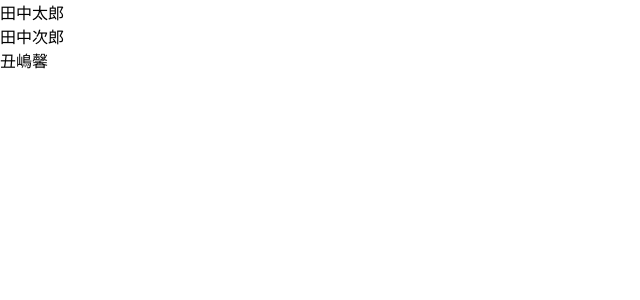
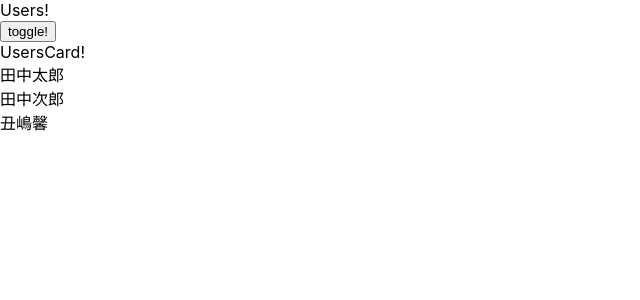
Before and after one commit to ayataka0nk/nextjs12-reactquery-sample, a Next.js app: page /users in a window 1280 px wide. Shown: the top 300 px of the page, without its empty margins (0-640 px from the left). Built offline with nearby package versions, Linux system fonts and the light colour scheme.

Commit message:
suspendによるローディング表示実装

```diff
--- /dev/null
+++ b/src/components/SafeHydrate.tsx
@@ -0,0 +1,10 @@
+import React from 'react'
+
+type SafeHydrateProps = {
+  children: JSX.Element | JSX.Element[]
+}
+const SafeHydrate = (props: SafeHydrateProps) => {
+  return <>{props.children}</>
+}
+
+export default SafeHydrate
--- /dev/null
+++ b/src/components/users/index.tsx
@@ -0,0 +1,16 @@
+import { useQuery } from 'react-query'
+import { usersQueryOptions } from '../../queryOptions/usersQueryOptions'
+
+export const Users = () => {
+  const users = useQuery(usersQueryOptions)
+  return (
+    <div>
+      <div>UsersCard!</div>
+      <div>
+        {users?.data?.map((user) => {
+          return <div key={user.userId}>{user.userName}</div>
+        })}
+      </div>
+    </div>
+  )
+}
--- a/src/pages/_app.tsx
+++ b/src/pages/_app.tsx
@@ -1,15 +1,26 @@
 import React from 'react'
 import '../styles/globals.css'
 import type { AppProps } from 'next/app'
-import { Hydrate, QueryClient, QueryClientProvider } from 'react-query'
+import { QueryClient, QueryClientProvider } from 'react-query'
+import dynamic from 'next/dynamic'
+
+const queryClient = new QueryClient({
+  defaultOptions: {
+    queries: {
+      suspense: true,
+    },
+  },
+})
 
 function MyApp({ Component, pageProps }: AppProps) {
-  const [queryClient] = React.useState(() => new QueryClient())
+  const SafeHydrate = dynamic(() => import('../components/SafeHydrate'), {
+    ssr: false,
+  })
   return (
     <QueryClientProvider client={queryClient}>
-      <Hydrate state={pageProps.dehydratedState}>
+      <SafeHydrate>
         <Component {...pageProps} />
-      </Hydrate>
+      </SafeHydrate>
     </QueryClientProvider>
   )
 }
--- a/src/pages/api/users.ts
+++ b/src/pages/api/users.ts
@@ -1,10 +1,11 @@
 import type { NextApiRequest, NextApiResponse } from 'next'
 import { User } from '../../types/User'
 
-export default function handler(
+export default async function handler(
   req: NextApiRequest,
   res: NextApiResponse<User[]>
 ) {
+  await new Promise((resolve) => setTimeout(resolve, 2000))
   res.status(200).json([
     {
       userId: 1,
--- a/src/pages/users.tsx
+++ b/src/pages/users.tsx
@@ -1,13 +1,22 @@
-import { useQuery } from 'react-query'
-import { usersQueryOptions } from '../queryOptions/users'
+import { Suspense, useState } from 'react'
+import { useQuery, useQueryClient } from 'react-query'
+import { Users } from '../components/users'
+import { usersQueryOptions } from '../queryOptions/usersQueryOptions'
 
 const UsersPage = () => {
-  const users = useQuery(usersQueryOptions)
+  const queryClient = useQueryClient()
+  queryClient.prefetchQuery(usersQueryOptions)
+  const [display, setDisplay] = useState(true)
+  const onClick = () => {
+    setDisplay((prev) => !prev)
+  }
   return (
     <div>
-      {users?.data?.map((user) => {
-        return <div key={user.userId}>{user.userName}</div>
-      })}
+      <div>Users!</div>
+      <button onClick={onClick}>toggle!</button>
+      <Suspense fallback={<div>Loading...</div>}>
+        {display && <Users />}
+      </Suspense>
     </div>
   )
 }
--- a/src/queryOptions/users.ts
+++ b/src/queryOptions/usersQueryOptions.ts
@@ -4,7 +4,7 @@ import { User } from '../types/User'
 export const usersQueryOptions: QueryOptions<User[]> = {
   queryKey: ['/users'],
   queryFn: async () => {
-    const result = await fetch('/api/users')
+    const result = await fetch('http://localhost:3000/api/users')
     return result.json()
   },
 }
```
